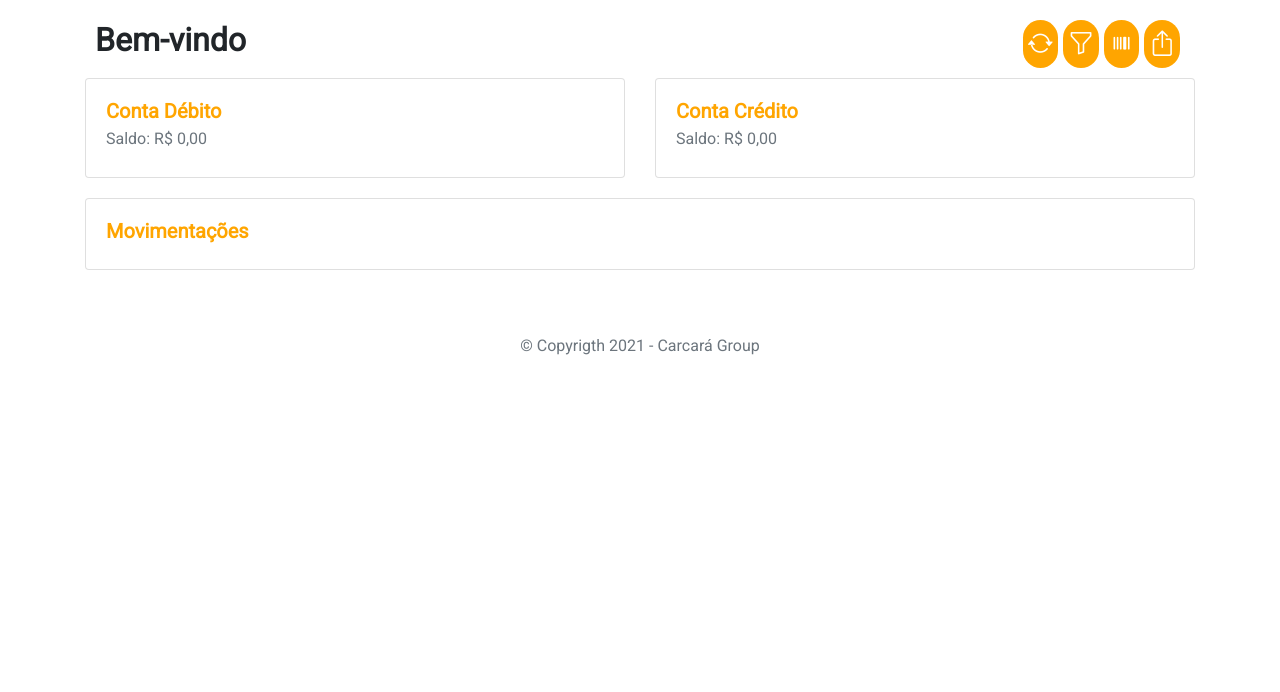
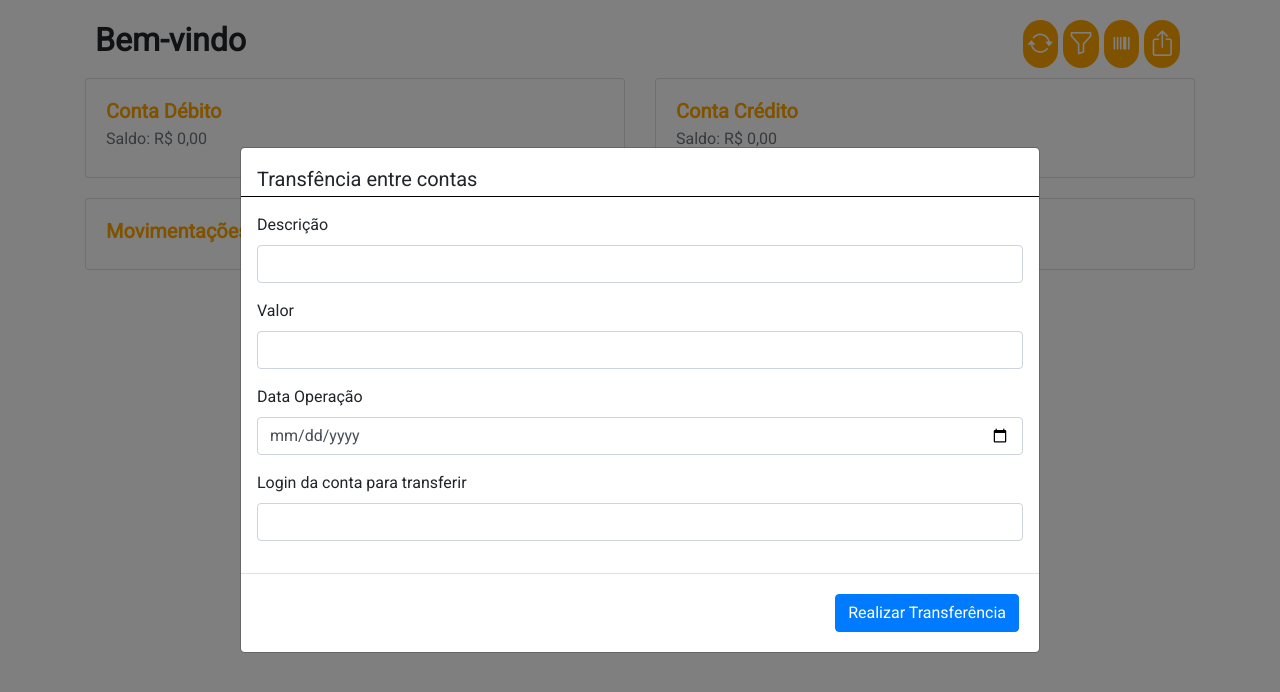
Before and after one commit to GabrielBotelhoGit/GrupoCarcara-2, a plain HTML site: page Dashboard.html in a window 1280 px wide. Both pictures are taken after a click on the element 1162 px from the left and 44 px from the top of the page. Drawn offline with nearby package versions, Linux system fonts and the light colour scheme.

Commit message:
Implementação da funcionalidade de transferência entre contas

```diff
--- a/Dashboard.html
+++ b/Dashboard.html
@@ -35,7 +35,7 @@
                 <div class="btn-acao" onclick="onClickAbrirModalOperacao()">
                     <i title="Movimentar conta" class="bi bi-upc"></i>
                 </div>
-                <div class="btn-acao">
+                <div class="btn-acao" onclick="onClickAbrirModalTransferencia()">
                     <i title="Realizar Transferência Usuário" class="bi bi-box-arrow-up"></i>
                 </div>
             </div>
@@ -190,6 +190,49 @@
             </div>
         </div>
     </div>
+    <div class="modal fade bd-example-modal-lg" id="modalTransferencia" tabindex="-1" role="dialog" aria-labelledby="myLargeModalLabel" aria-hidden="true">
+        <div class="modal-dialog modal-dialog-centered modal-lg">
+            <div class="modal-content">
+                <div class="modal-header modalLoaderHeader">
+                    <h5 class="modal-title" id="exampleModalLongTitle">Transfência entre contas</h5>
+                </div>
+                <div class="modal-body">
+                    <form>
+                        <div class="form-group">
+                            <label>
+                                Descrição
+                            </label>
+                            <input type="text" class="form-control" id="descricaoTransferencia">
+                        </div>
+                        <div class="form-group">
+                            <label>
+                                Valor
+                            </label>
+                            <input type="number" class="form-control" id="valorTransferencia">
+                        </div>
+                        <div class="form-group">
+                            <label>
+                                Data Operação
+                            </label>
+                            <input type="date" class="form-control" id="dataTransferencia">
+                        </div>
+                        <div class="form-group">
+                            <label>
+                                Login da conta para transferir
+                            </label>
+                            <input type="text" class="form-control" id="loginTransferencia">
+                        </div>
+                    </form>
+                    <h4 class="aviso escondido" id="avisoData">
+                        A data inicial precisa ser anterior que a data final
+                    </h4>
+                </div>
+                <div class="modal-footer">
+                    <button type="button" class="btn btn-primary" onclick="realizarTransferencia()">Realizar Transferência</button>
+                </div>
+            </div>
+        </div>
+    </div>
     <!--FimModais-->
 
     <footer class="my-5 pt-3 text-muted text-center text-small">
--- a/Dashboard.js
+++ b/Dashboard.js
@@ -76,6 +76,10 @@ function onClickAbrirModalOperacao(){
     $("#modalOperacao").modal("show");
 }
 
+function onClickAbrirModalTransferencia(){
+    $("#modalTransferencia").modal("show");
+}
+
 function realizarOperacao(){
     let descricao = document.getElementById("descricaoOperacao").value,
         valor = document.getElementById("valorOperacao").value,
@@ -129,6 +133,66 @@ function realizarOperacao(){
                 document.getElementById("tipoOperacao").value = "";
                 document.getElementById("tipoContaOperacao").value = "";
                 $("#modalOperacao").modal("hide");
+                onClickAutalizarDados();
+            })
+            .catch((Err) => {
+                console.log(Err);
+                loader(false);
+                alert("Ops, algo deu errado");
+            })
+    }
+
+}
+
+function realizarTransferencia(){
+    let descricao = document.getElementById("descricaoTransferencia").value,
+        valor = document.getElementById("valorTransferencia").value,
+        data = document.getElementById("dataTransferencia").value,
+        loginTransferencia = document.getElementById("loginTransferencia").value;
+
+
+    if(!descricao){
+        alert("Descrição não pode ficar vazia");
+    }
+    else if(!valor){
+        alert("Valor não pode ficar vazio");
+    }
+    else if(!data){
+        alert("Data não pode ficar vazia");
+    }else if(!loginTransferencia){
+        alert("Login da conta para transferir não pode ficar vazio");
+    }
+    else{
+        loader(true);
+        //Aqui podemos continuar com a operação
+        let userData = getAuthUserData();
+        let token = getAuthToken();
+        let idConta = 0;
+        if(tipoConta == "Credito"){
+            idConta = userData.conta.id;
+        }
+        else{
+            idConta = userData.contaCredito.id;
+        }
+        axios.post(baseURL + "lancamentos", {
+            "conta": userData.contaCredito.id,
+            "contaDestino": loginTransferencia,
+            "data": data,
+            "descricao": descricao,
+            "login": userData.usuario.login,
+            "planoConta": 28,
+            "valor": Number(valor)
+        },{
+            headers:{
+                Authorization: token
+            },
+        })
+            .then((res) => {
+                document.getElementById("descricaoTransferencia").value = "";
+                document.getElementById("valorTransferencia").value = "";
+                document.getElementById("dataTransferencia").value = "";
+                document.getElementById("loginTransferencia").value = "";
+                $("#modalTransferencia").modal("hide");
                 onClickAutalizarDados();
             })
             .catch((Err) => {
```
